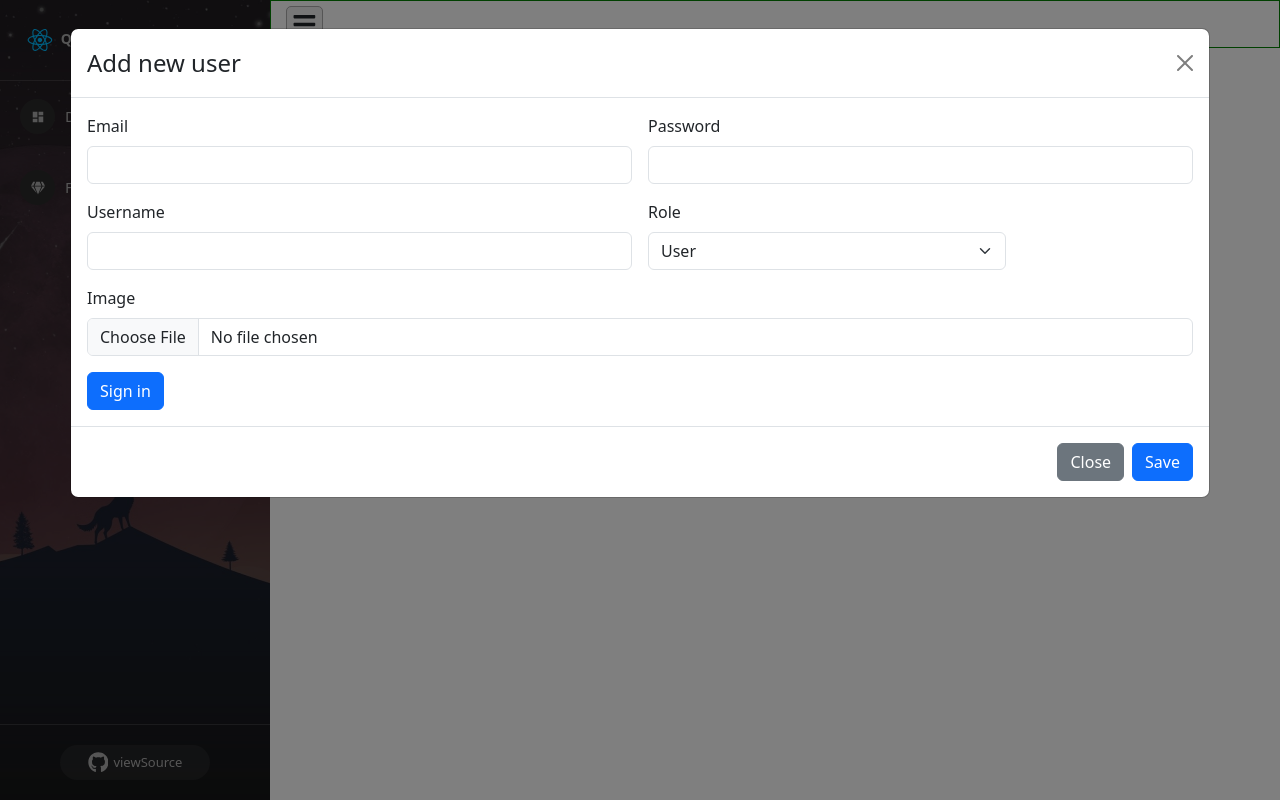
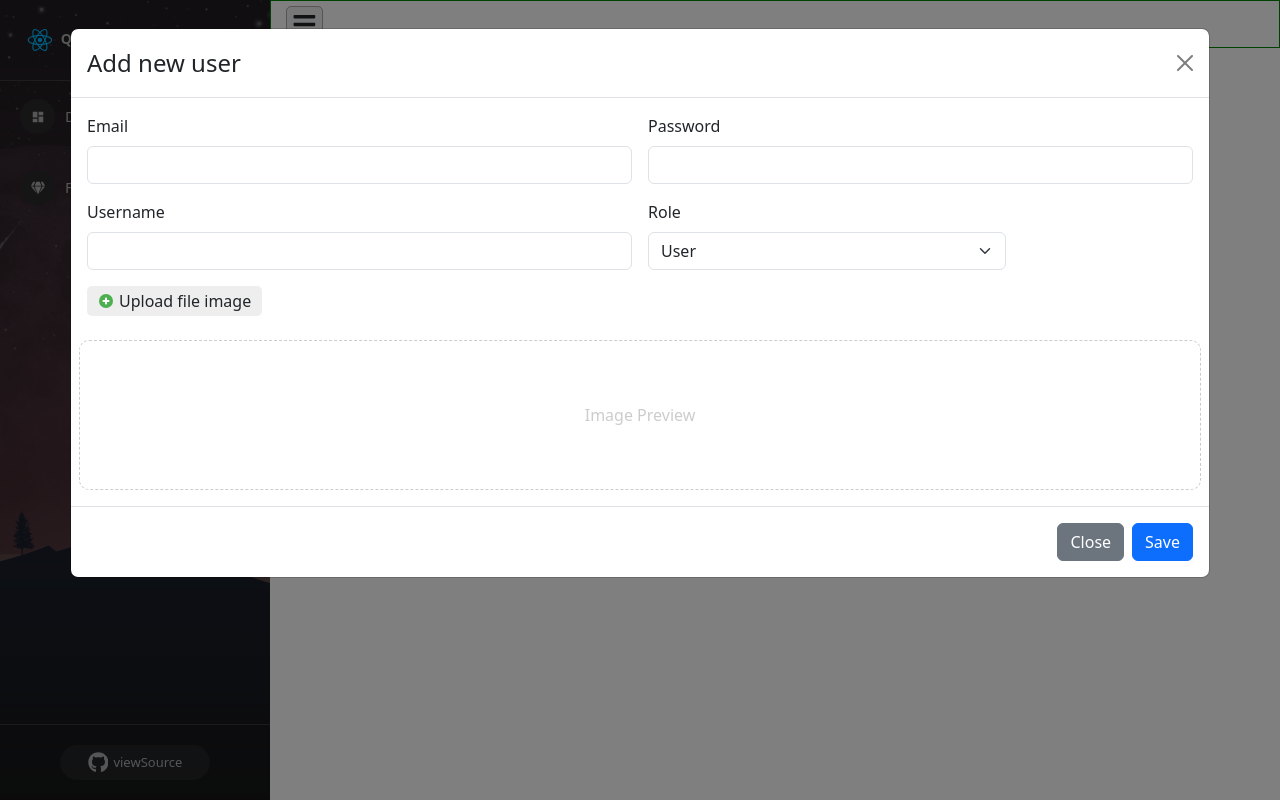
Before and after one commit to phuquy-28/quiz-react-app, a React (Create React App) app: page /admin/users in a window 1280 px wide. Both pictures are taken after a click on the button "Launch demo modal". Built offline with nearby package versions, Linux system fonts and the light colour scheme.

Commit message:
add preview image

```diff
--- a/src/components/Admin/Content/ManageUser.js
+++ b/src/components/Admin/Content/ManageUser.js
@@ -1,5 +1,5 @@
 import ModalCreateUser from "./ModalCreateUser";
-
+import "./ManageUser.scss";
 const ManageUser = () => {
   return (
     <div className="manager-user-container">
@@ -10,8 +10,8 @@ const ManageUser = () => {
         </div>
         <div>
           <table>table</table>
-          <ModalCreateUser />
         </div>
+        <ModalCreateUser />
       </div>
     </div>
   );
--- /dev/null
+++ b/src/components/Admin/Content/ManageUser.scss
@@ -0,0 +1,35 @@
+.manager-user-container {
+  .manager-user-content {
+  }
+}
+
+.modal-add-user {
+  .img-preview {
+    border: 1px dashed #ccc;
+    height: 150px;
+    border-radius: 10px;
+    display: flex;
+    justify-content: center;
+    align-items: center;
+    color: #ccc;
+
+    img {
+      max-height: 100%;
+    }
+  }
+  .label-upload {
+    display: flex;
+    align-items: center;
+    gap: 5px;
+    border: 1px solid #ccc;
+    width: fit-content;
+    padding: 3px 11px;
+    border-radius: 5px;
+    background-color: #eeeeee;
+    border: none;
+    cursor: pointer;
+    &:hover {
+      background-color: #dddddd;
+    }
+  }
+}
--- a/src/components/Admin/Content/ModalCreateUser.js
+++ b/src/components/Admin/Content/ModalCreateUser.js
@@ -1,19 +1,38 @@
 import { useState } from "react";
 import Button from "react-bootstrap/Button";
 import Modal from "react-bootstrap/Modal";
+import { FcPlus } from "react-icons/fc";
 const ModalCreateUser = () => {
   const [show, setShow] = useState(false);
 
   const handleClose = () => setShow(false);
   const handleShow = () => setShow(true);
 
+  const [email, setEmail] = useState("");
+  const [password, setPassword] = useState("");
+  const [username, setUsername] = useState("");
+  const [role, setRole] = useState("USER"); // ["USER", "ADMIN"]
+  const [image, setImage] = useState("");
+  const [previewImage, setPreviewImage] = useState("");
+
+  const handleUploadImage = (e) => {
+    if (!e.target.files || e.target.files.length === 0) return;
+    setPreviewImage(URL.createObjectURL(e.target.files[0]));
+    setImage(e.target.files[0]);
+  };
   return (
     <>
       <Button variant="primary" onClick={handleShow}>
         Launch demo modal
       </Button>
 
-      <Modal show={show} onHide={handleClose} size="xl" backdrop="static">
+      <Modal
+        show={show}
+        onHide={handleClose}
+        size="xl"
+        backdrop="static"
+        className="modal-add-user"
+      >
         <Modal.Header closeButton>
           <Modal.Title>Add new user</Modal.Title>
         </Modal.Header>
@@ -21,33 +40,59 @@ const ModalCreateUser = () => {
           <form className="row g-3">
             <div className="col-md-6">
               <label className="form-label">Email</label>
-              <input type="email" className="form-control" />
+              <input
+                type="email"
+                className="form-control"
+                value={email}
+                onChange={(e) => setEmail(e.target.value)}
+              />
             </div>
             <div className="col-md-6">
               <label className="form-label">Password</label>
-              <input type="password" className="form-control" />
+              <input
+                type="password"
+                className="form-control"
+                value={password}
+                onChange={(e) => setEmail(e.target.value)}
+              />
             </div>
             <div className="col-md-6">
               <label className="form-label">Username</label>
-              <input type="text" className="form-control" />
+              <input
+                type="text"
+                className="form-control"
+                value={username}
+                onChange={(e) => setEmail(e.target.value)}
+              />
             </div>
             <div className="col-md-4">
               <label className="form-label">Role</label>
-              <select className="form-select">
-                <option selected value={"USER"}>
-                  User
-                </option>
+              <select
+                className="form-select"
+                onChange={(e) => setRole(e.target.value)}
+              >
+                <option value={"USER"}>User</option>
                 <option value={"ADMIN"}>Admin</option>
               </select>
             </div>
             <div className="col-md-12">
-              <label className="form-label">Image</label>
-              <input type="file" className="form-control" />
+              <label className="form-label label-upload" htmlFor="labelUpload">
+                <FcPlus />
+                Upload file image
+              </label>
+              <input
+                type="file"
+                id="labelUpload"
+                hidden
+                onChange={(e) => handleUploadImage(e)}
+              />
             </div>
-            <div className="col-12">
-              <button type="submit" className="btn btn-primary">
-                Sign in
-              </button>
+            <div className="col-md-12 img-preview">
+              {previewImage ? (
+                <img src={previewImage} alt="A cool image with an sadgirl" />
+              ) : (
+                <span>Image Preview</span>
+              )}
             </div>
           </form>
         </Modal.Body>
```
